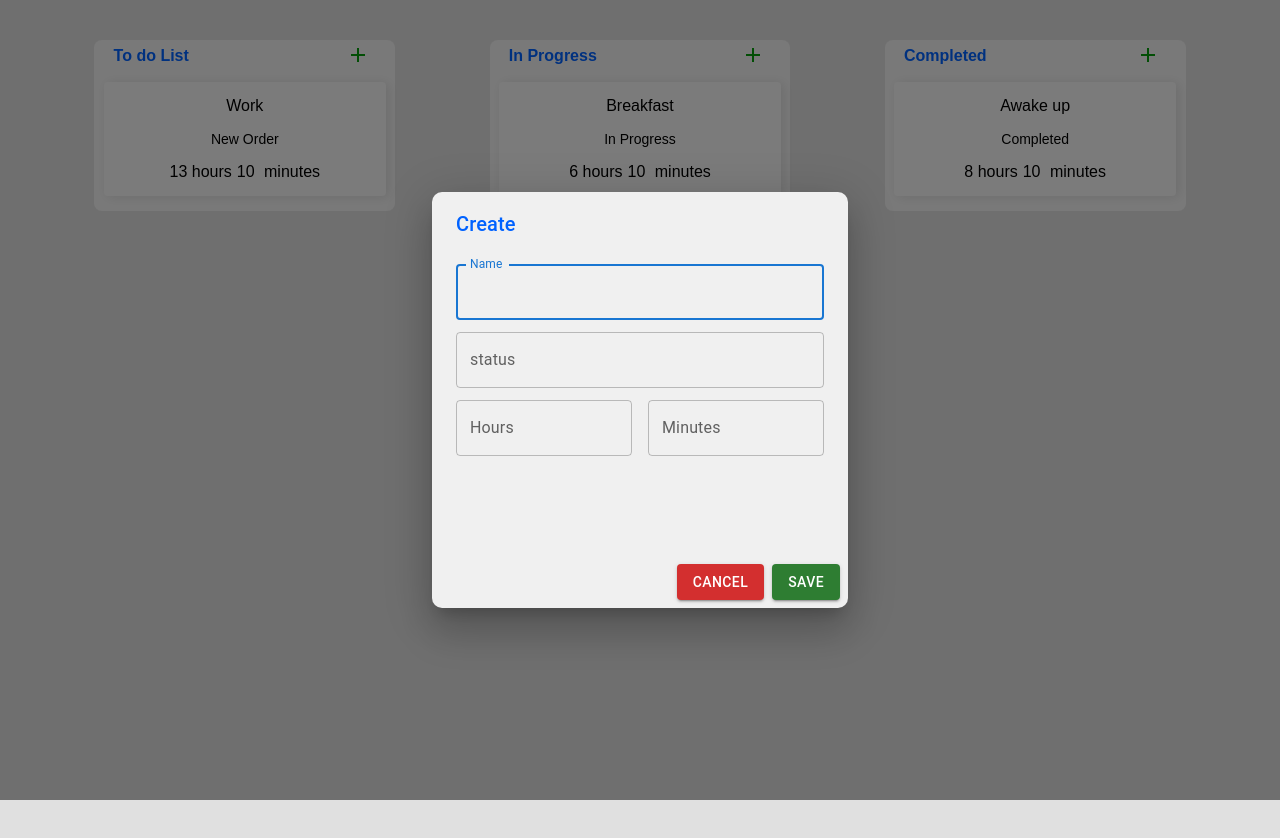
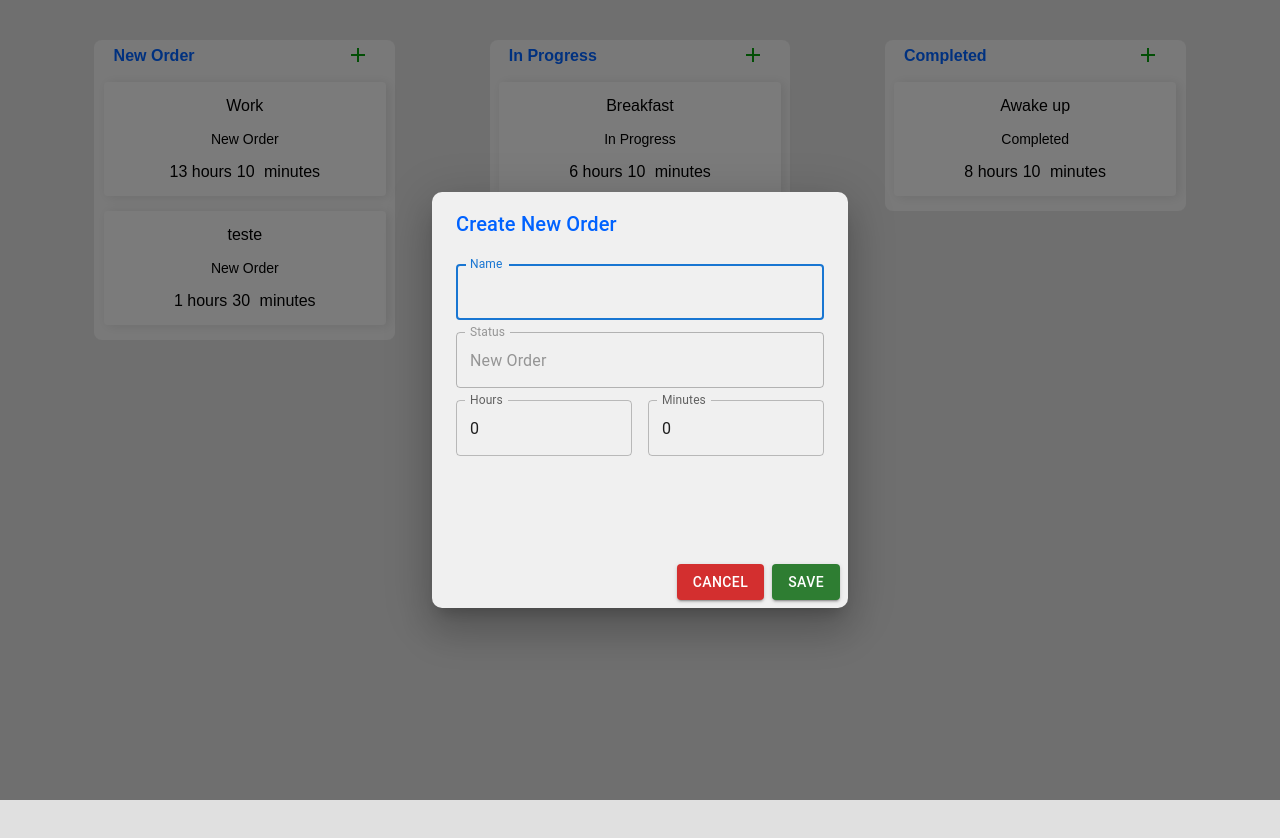
Before and after one commit to DanteBorges/my-keep, a React (Create React App) app: page / in a window 1280 px wide. Both pictures are taken after a click on the button 358 px from the left and 56 px from the top of the page. Shown: the top 838 px of the page. Built offline with nearby package versions, Linux system fonts and the light colour scheme; data requests are answered from the project's data file.

Commit message:
feat: create post taks

```diff
--- a/server/db.json
+++ b/server/db.json
@@ -23,6 +23,13 @@
       "hours": 13,
       "minutes": 10,
       "done": true
+    },
+    {
+      "id": "f534",
+      "name": "teste",
+      "status": "New Order",
+      "hours": "1",
+      "minutes": "30"
     }
   ]
 }
--- a/src/components/ModalAddCard/ModalAddCard.tsx
+++ b/src/components/ModalAddCard/ModalAddCard.tsx
@@ -4,23 +4,56 @@ import DialogContent from "@mui/material/DialogContent";
 import DialogActions from "@mui/material/DialogActions";
 import Button from "@mui/material/Button";
 import { Grid, TextField } from "@mui/material";
+import axios from "axios";
 
 interface ModalProps {
   open: boolean;
-  typeCard:string;
+  typeCard: string;
   onClose: () => void;
+
 }
 
-const ModalAddCard: React.FC<ModalProps> = ({ open, onClose,typeCard }) => {
+interface Task {
+  name: string;
+  status: string;
+  hours: number;
+  minutes: number;
+}
+
+const initialTaskState: Task = {
+  name: "",
+  status: "",
+  hours: 0,
+  minutes: 0,
+};
+
+const ModalAddCard: React.FC<ModalProps> = ({ open, onClose, typeCard }) => {
   const [close, setClose] = useState(true);
+  const [task, setTask] = useState<Task>(initialTaskState);
 
   useEffect(() => {
     setClose(!open);
-  }, [open]);
+    setTask((prevTask) => ({ ...prevTask, status: typeCard }));
+  }, [open, typeCard]);
 
   const handleClose = () => {
     setClose(true);
     onClose();
+  };
+
+  const handleChange = (field: keyof Task, value: string | number) => {
+    setTask((prevTask) => ({ ...prevTask, [field]: value }));
+  };
+
+  const handleSave = async () => {
+    try {
+      await axios.post("http://localhost:3001/tasks", task);
+      setTask(initialTaskState);
+      handleClose();
+
+    } catch (error) {
+      console.error("Error creating task:", error);
+    }
   };
 
   return (
@@ -30,7 +63,7 @@ const ModalAddCard: React.FC<ModalProps> = ({ open, onClose,typeCard }) => {
         onClose={handleClose}
         aria-labelledby="draggable-dialog-title"
       >
-        <StyledDialogTitle>Create </StyledDialogTitle>
+        <StyledDialogTitle>Create {typeCard}</StyledDialogTitle>
         <DialogContent>
           <TextField
             autoFocus
@@ -39,17 +72,17 @@ const ModalAddCard: React.FC<ModalProps> = ({ open, onClose,typeCard }) => {
             label="Name"
             type="text"
             fullWidth
-            // value={formData.name}
-            // onChange={handleChange}
+            value={task.name}
+            onChange={(e) => handleChange("name", e.target.value)}
           />
           <TextField
             margin="dense"
             id="status"
-            label="status"
+            label="Status"
             type="text"
             fullWidth
-            // value={formData.email}
-            // onChange={handleChange}
+            disabled
+            value={task.status}
           />
           <Grid container spacing={2}>
             <Grid item xs={6}>
@@ -59,8 +92,8 @@ const ModalAddCard: React.FC<ModalProps> = ({ open, onClose,typeCard }) => {
                 label="Hours"
                 type="number"
                 fullWidth
-                // value={hours}
-                // onChange={(e) => setHours(e.target.value)}
+                value={task.hours}
+                onChange={(e) => handleChange("hours", e.target.value)}
               />
             </Grid>
             <Grid item xs={6}>
@@ -70,8 +103,8 @@ const ModalAddCard: React.FC<ModalProps> = ({ open, onClose,typeCard }) => {
                 label="Minutes"
                 type="number"
                 fullWidth
-                // value={minutes}
-                // onChange={(e) => setMinutes(e.target.value)}
+                value={task.minutes}
+                onChange={(e) => handleChange("minutes", e.target.value)}
               />
             </Grid>
           </Grid>
@@ -80,7 +113,7 @@ const ModalAddCard: React.FC<ModalProps> = ({ open, onClose,typeCard }) => {
           <Button variant="contained" color="error" onClick={handleClose}>
             Cancel
           </Button>
-          <Button variant="contained" color="success" onClick={handleClose}>
+          <Button variant="contained" color="success" onClick={handleSave}>
             Save
           </Button>
         </DialogActions>
--- a/src/components/TaskList/TaskList.tsx
+++ b/src/components/TaskList/TaskList.tsx
@@ -166,7 +166,7 @@ const TaskList: React.FC = () => {
           <DragColumn>
             <DragRow>
               <HeadCard>
-                <Heading4>To do List</Heading4>
+                <Heading4>New Order</Heading4>
                 <CreateCardButton onClick={() => AddCardFunction("New Order")}>
                   <AddIcon style={{ color: "#059e0a", fontSize: "bold" }} />
                 </CreateCardButton>
@@ -187,7 +187,9 @@ const TaskList: React.FC = () => {
             <DragRow>
               <HeadCard>
                 <Heading4>In Progress</Heading4>
-                <CreateCardButton onClick={() => setOpenModal(true)}>
+                <CreateCardButton
+                  onClick={() => AddCardFunction("In Progress")}
+                >
                   <AddIcon style={{ color: "#059e0a", fontSize: "bold" }} />
                 </CreateCardButton>
               </HeadCard>
@@ -207,7 +209,7 @@ const TaskList: React.FC = () => {
             <DragRow>
               <HeadCard>
                 <Heading4>Completed </Heading4>
-                <CreateCardButton onClick={() => setOpenModal(true)}>
+                <CreateCardButton onClick={() => AddCardFunction("Completed")}>
                   <AddIcon style={{ color: "#059e0a", fontSize: "bold" }} />
                 </CreateCardButton>
               </HeadCard>
```
